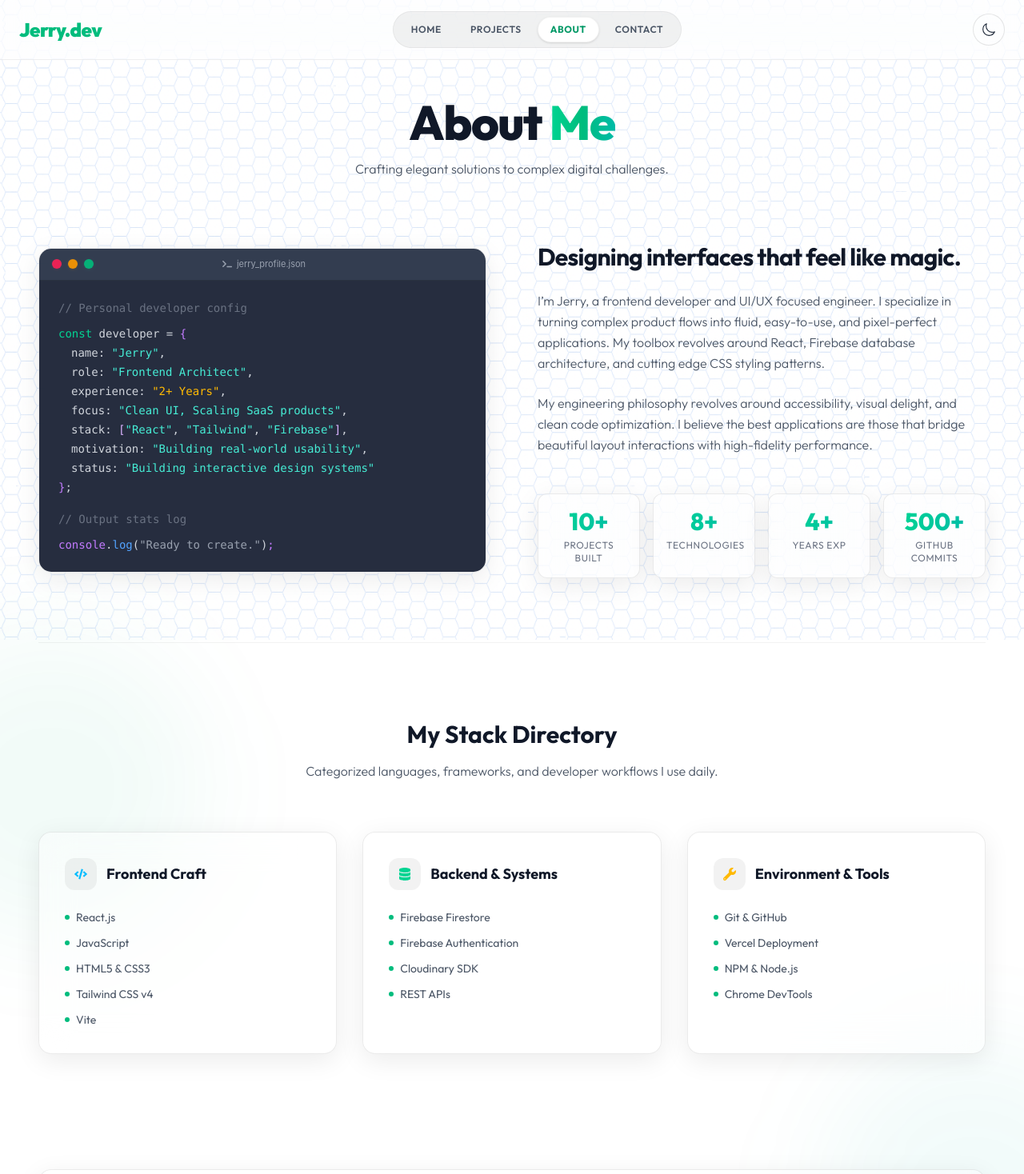
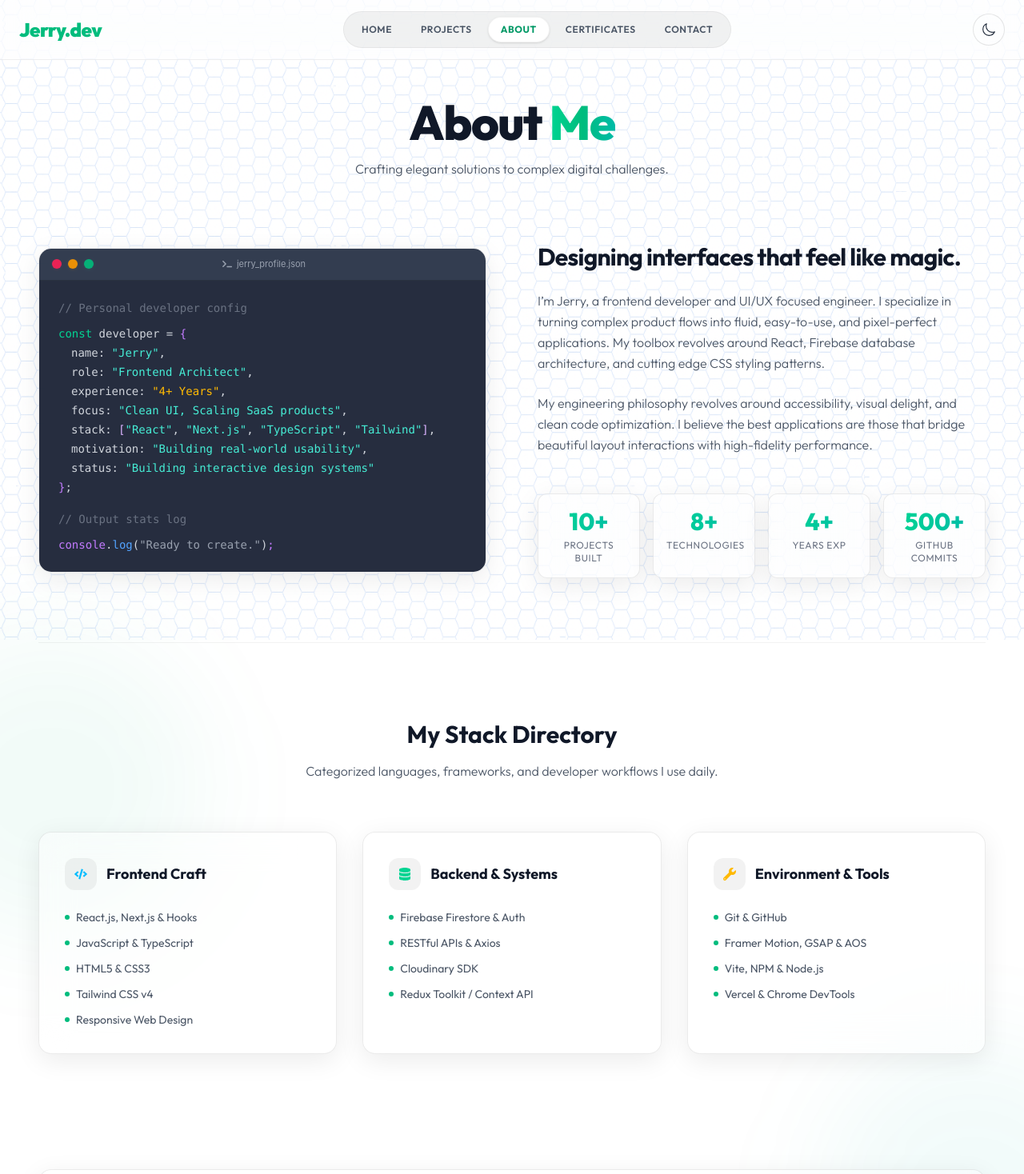
Before and after one commit to Jerry336-prog/-jay-portfolio, a React (Vite) app: page /about in a window 1280 px wide. Shown: the top 1468 px of the page at 80% size. Built offline with nearby package versions, Linux system fonts and the light colour scheme; no server answers.

Commit message:
ui update

```diff
--- a/src/App.jsx
+++ b/src/App.jsx
@@ -6,6 +6,7 @@ import HomePage from "./UI/Home/Home_page";
 import AboutPage from "./UI/About/About_page";
 import ProjectPage from "./UI/Project/Project_page";
 import ContactPage from "./UI/Contact/Contact_page";
+import CertificatePage from "./UI/Certificate/Certificate_page";
 import Login from "./UI/Admin/Login";
 import Dashboard from "./UI/Admin/Dashboard";
 import ProtectedRoute from "./UI/ProtectedRoute";
@@ -44,6 +45,13 @@ function App() {
           <Footer />
           </>
         } />
+        <Route path="/certificates" element={
+          <>
+          <Header />
+          <CertificatePage />
+          <Footer />
+          </>
+        } />
         <Route path="/login" element={
           <Login />
         } />
--- a/src/PageLoader.jsx
+++ b/src/PageLoader.jsx
@@ -88,6 +88,20 @@ function PageLoader({ isVisible }) {
     </div>
   );
 
+  const renderCertificateSkeleton = () => (
+    <div className="w-full max-w-7xl mx-auto px-6 md:px-12 mt-12 md:mt-24">
+      <div className="text-center max-w-2xl mx-auto mb-20 space-y-4 flex flex-col items-center">
+        <div className="w-80 h-12 md:h-16 bg-black/10 dark:bg-white/10 rounded-2xl"></div>
+        <div className="w-96 h-5 bg-black/5 dark:bg-white/5 rounded-xl"></div>
+      </div>
+      <div className="grid md:grid-cols-2 gap-8 max-w-7xl mx-auto">
+        {[1, 2, 3, 4].map(i => (
+          <div key={i} className="h-64 rounded-2xl bg-black/10 dark:bg-white/10 shadow-lg border border-black/5 dark:border-white/5"></div>
+        ))}
+      </div>
+    </div>
+  );
+
   const renderSkeleton = () => {
     switch (path) {
       case "/":
@@ -98,6 +112,8 @@ function PageLoader({ isVisible }) {
         return renderProjectsSkeleton();
       case "/contact":
         return renderContactSkeleton();
+      case "/certificates":
+        return renderCertificateSkeleton();
       default:
         return renderHomeSkeleton();
     }
--- a/src/UI/About/About.jsx
+++ b/src/UI/About/About.jsx
@@ -53,17 +53,33 @@ function About() {
     {
       title: "Frontend Craft",
       icon: <FaCode className="text-sky-400" />,
-      skills: ["React.js", "JavaScript", "HTML5 & CSS3", "Tailwind CSS v4", "Vite"]
+      skills: [
+        "React.js, Next.js & Hooks",
+        "JavaScript & TypeScript",
+        "HTML5 & CSS3",
+        "Tailwind CSS v4",
+        "Responsive Web Design"
+      ]
     },
     {
       title: "Backend & Systems",
       icon: <FaDatabase className="text-emerald-400" />,
-      skills: ["Firebase Firestore", "Firebase Authentication", "Cloudinary SDK", "REST APIs"]
+      skills: [
+        "Firebase Firestore & Auth",
+        "RESTful APIs & Axios",
+        "Cloudinary SDK",
+        "Redux Toolkit / Context API"
+      ]
     },
     {
       title: "Environment & Tools",
       icon: <FaWrench className="text-amber-400" />,
-      skills: ["Git & GitHub", "Vercel Deployment", "NPM & Node.js", "Chrome DevTools"]
+      skills: [
+        "Git & GitHub",
+        "Framer Motion, GSAP & AOS",
+        "Vite, NPM & Node.js",
+        "Vercel & Chrome DevTools"
+      ]
     }
   ];
 
@@ -126,11 +142,11 @@ function About() {
                   <p><span className="text-emerald-400">const</span> developer = <span className="text-purple-400">{"{"}</span></p>
                   <p className="pl-4">name: <span className="text-teal-300">"Jerry"</span>,</p>
                   <p className="pl-4">role: <span className="text-teal-300">"Frontend Architect"</span>,</p>
-                  <p className="pl-4">experience: <span className="text-amber-400">"2+ Years"</span>,</p>
+                  <p className="pl-4">experience: <span className="text-amber-400">"4+ Years"</span>,</p>
                   <p className="pl-4">focus: <span className="text-teal-300">"Clean UI, Scaling SaaS products"</span>,</p>
                   <p className="pl-4">
                     stack: <span className="text-purple-300">[</span>
-                    <span className="text-teal-300">"React"</span>, <span className="text-teal-300">"Tailwind"</span>, <span className="text-teal-300">"Firebase"</span>
+                    <span className="text-teal-300">"React"</span>, <span className="text-teal-300">"Next.js"</span>, <span className="text-teal-300">"TypeScript"</span>, <span className="text-teal-300">"Tailwind"</span>
                     <span className="text-purple-300">]</span>,
                   </p>
                   <p className="pl-4">motivation: <span className="text-teal-300">"Building real-world usability"</span>,</p>
--- /dev/null
+++ b/src/UI/Certificate/Certificate.jsx
@@ -0,0 +1,166 @@
+import React, { useState } from "react";
+import { motion, AnimatePresence } from "framer-motion";
+import { FaCertificate, FaTimes, FaSearchPlus } from "react-icons/fa";
+
+function Certificate() {
+  const [selectedCert, setSelectedCert] = useState(null);
+
+  const containerVariants = {
+    hidden: { opacity: 0 },
+    visible: {
+      opacity: 1,
+      transition: { staggerChildren: 0.15 }
+    }
+  };
+
+  const itemVariants = {
+    hidden: { opacity: 0, y: 20 },
+    visible: { opacity: 1, y: 0, transition: { duration: 0.6, ease: "easeOut" } }
+  };
+
+  // Replace 'image' properties with actual paths once you upload your certificate images to the public folder
+  const certificates = [
+    {
+      title: "Advanced React",
+      issuer: "Meta / Coursera",
+      date: "2019",
+      description: "Advanced concepts of React including performance optimization, component architecture, and modern state management.",
+      image: "https://placehold.co/800x600/10b981/ffffff?text=Advanced+React+Certificate"
+    },
+    {
+      title: "Meta Front-End Developer Professional Certificate",
+      issuer: "Meta / Coursera",
+      date: "2018",
+      description: "Comprehensive training in responsive web design, UI/UX principles, and modern frontend development workflows.",
+      image: "https://placehold.co/800x600/10b981/ffffff?text=Meta+Front-End+Certificate"
+    },
+    {
+      title: "Front End Development Libraries",
+      issuer: "freeCodeCamp",
+      date: "2018",
+      description: "Hands-on projects and proficiency in using popular frontend libraries like React, Redux, and Bootstrap.",
+      image: "https://placehold.co/800x600/10b981/ffffff?text=freeCodeCamp+Certificate"
+    },
+    {
+      title: "Software Engineering",
+      issuer: "Bitxbase Academy",
+      date: "2019",
+      description: "Foundational software engineering principles, algorithms, data structures, and robust system design.",
+      image: "https://placehold.co/800x600/10b981/ffffff?text=Software+Engineering+Certificate"
+    }
+  ];
+
+  return (
+    <section className="relative min-h-screen pt-12 pb-24 overflow-hidden">
+      {/* Ambient background glows */}
+      <div className="absolute top-1/4 left-[-10%] w-96 h-96 bg-emerald-500/10 dark:bg-emerald-500/5 rounded-full blur-3xl pointer-events-none" />
+      <div className="absolute bottom-1/4 right-[-10%] w-96 h-96 bg-teal-500/10 dark:bg-teal-500/5 rounded-full blur-3xl pointer-events-none" />
+
+      <div className="max-w-7xl mx-auto px-6 md:px-12 relative z-10">
+
+        {/* Header */}
+        <div className="text-center max-w-2xl mx-auto mb-20 space-y-4">
+          <motion.h1
+            initial={{ opacity: 0, y: -20 }}
+            animate={{ opacity: 1, y: 0 }}
+            className="text-4xl md:text-6xl font-extrabold tracking-tight text-gray-900 dark:text-white"
+          >
+            My <span className="text-transparent bg-clip-text bg-gradient-to-r from-emerald-400 via-emerald-500 to-teal-500">Certificates</span>
+          </motion.h1>
+          <motion.p
+            initial={{ opacity: 0 }}
+            animate={{ opacity: 1 }}
+            transition={{ delay: 0.2 }}
+            className="text-gray-600 dark:text-gray-400 font-light"
+          >
+            A track record of continuous learning and professional development.
+          </motion.p>
+        </div>
+
+        {/* Certificates Grid */}
+        <motion.div
+          variants={containerVariants}
+          initial="hidden"
+          animate="visible"
+          className="grid md:grid-cols-2 gap-8"
+        >
+          {certificates.map((cert, i) => (
+            <motion.div
+              key={i}
+              variants={itemVariants}
+              whileHover={{ y: -6, scale: 1.01 }}
+              onClick={() => setSelectedCert(cert)}
+              className="p-8 rounded-2xl glass-panel border border-black/5 dark:border-white/10 shadow-lg flex flex-col h-full hover-glow cursor-pointer group relative overflow-hidden"
+            >
+              {/* Overlay hover effect to indicate it's clickable */}
+              <div className="absolute inset-0 bg-emerald-500/0 group-hover:bg-emerald-500/5 transition-colors duration-300 flex items-center justify-center">
+                <FaSearchPlus className="opacity-0 group-hover:opacity-100 text-emerald-500 text-4xl transform scale-50 group-hover:scale-100 transition-all duration-300 absolute right-8 top-8" />
+              </div>
+
+              <div className="flex items-start justify-between mb-6 relative z-10">
+                <div className="w-12 h-12 flex items-center justify-center rounded-xl bg-emerald-500/10 dark:bg-emerald-500/20 text-emerald-500">
+                  <FaCertificate size={24} />
+                </div>
+                <span className="text-xs font-bold px-3 py-1 bg-black/5 dark:bg-white/10 rounded-full text-gray-600 dark:text-gray-300">
+                  {cert.date}
+                </span>
+              </div>
+              <h3 className="text-xl font-bold text-gray-900 dark:text-white mb-2 relative z-10">{cert.title}</h3>
+              <p className="text-sm text-emerald-600 dark:text-emerald-400 font-semibold mb-4 relative z-10">{cert.issuer}</p>
+              <p className="text-gray-600 dark:text-gray-400 font-light text-sm mt-auto leading-relaxed relative z-10">
+                {cert.description}
+              </p>
+            </motion.div>
+          ))}
+        </motion.div>
+      </div>
+
+      {/* Modal Popup */}
+      <AnimatePresence>
+        {selectedCert && (
+          <motion.div
+            initial={{ opacity: 0 }}
+            animate={{ opacity: 1 }}
+            exit={{ opacity: 0 }}
+            className="fixed inset-0 z-[100] flex items-center justify-center p-4 md:p-12 bg-black/60 backdrop-blur-sm"
+            onClick={() => setSelectedCert(null)}
+          >
+            <motion.div
+              initial={{ opacity: 0, scale: 0.9, y: 20 }}
+              animate={{ opacity: 1, scale: 1, y: 0 }}
+              exit={{ opacity: 0, scale: 0.9, y: 20 }}
+              transition={{ type: "spring", damping: 25, stiffness: 300 }}
+              className="relative w-full max-w-4xl max-h-full glass-panel border border-white/10 rounded-3xl overflow-hidden shadow-2xl flex flex-col bg-white dark:bg-slate-900"
+              onClick={(e) => e.stopPropagation()}
+            >
+              {/* Modal Header */}
+              <div className="px-6 py-4 border-b border-black/5 dark:border-white/5 flex items-center justify-between bg-slate-50 dark:bg-slate-800/50">
+                <div>
+                  <h3 className="text-lg font-bold text-gray-900 dark:text-white">{selectedCert.title}</h3>
+                  <p className="text-sm text-emerald-600 dark:text-emerald-400">{selectedCert.issuer} • {selectedCert.date}</p>
+                </div>
+                <button
+                  onClick={() => setSelectedCert(null)}
+                  className="w-10 h-10 flex items-center justify-center rounded-full bg-black/5 dark:bg-white/10 hover:bg-black/10 dark:hover:bg-white/20 text-gray-600 dark:text-gray-300 transition-colors"
+                >
+                  <FaTimes size={18} />
+                </button>
+              </div>
+
+              {/* Modal Body / Image */}
+              <div className="relative flex-1 overflow-auto bg-black/5 dark:bg-black/40 flex items-center justify-center p-6 md:p-10 min-h-[40vh] md:min-h-[60vh]">
+                <img
+                  src={selectedCert.image}
+                  alt={`${selectedCert.title} Certificate`}
+                  className="max-w-full max-h-[70vh] object-contain rounded-xl shadow-xl"
+                />
+              </div>
+            </motion.div>
+          </motion.div>
+        )}
+      </AnimatePresence>
+    </section>
+  );
+}
+
+export default Certificate;
--- /dev/null
+++ b/src/UI/Certificate/Certificate_page.jsx
@@ -0,0 +1,12 @@
+import PageTransition from "../../PageTransition";
+import Certificate from "./Certificate";
+
+function CertificatePage() {
+  return (
+    <PageTransition>
+      <Certificate />
+    </PageTransition>
+  );
+}
+
+export default CertificatePage;
--- a/src/UI/Sidenav.jsx
+++ b/src/UI/Sidenav.jsx
@@ -7,6 +7,7 @@ function Sidenav({ mynav, onClose }) {
     { to: "/", label: "Home" },
     { to: "/projects", label: "Projects" },
     { to: "/about", label: "About" },
+    { to: "/certificates", label: "Certificates" },
     { to: "/contact", label: "Contact" },
   ];
 
--- a/src/constant/Header.jsx
+++ b/src/constant/Header.jsx
@@ -45,6 +45,7 @@ function Header() {
     { to: "/", label: "Home" },
     { to: "/projects", label: "Projects" },
     { to: "/about", label: "About" },
+    { to: "/certificates", label: "Certificates" },
     { to: "/contact", label: "Contact" },
   ];
 
```
